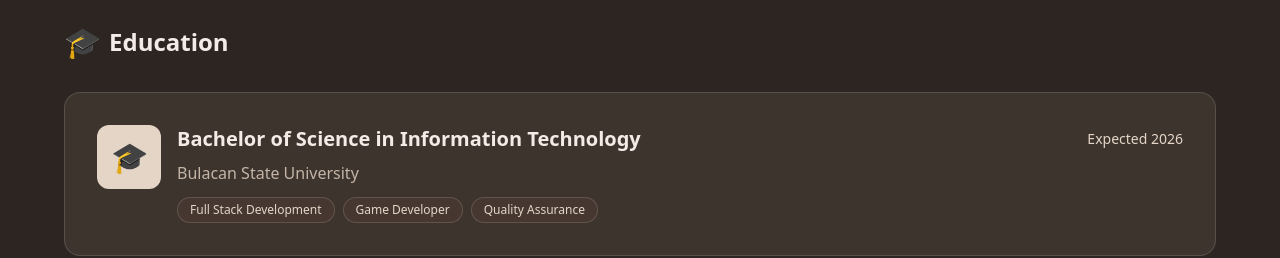
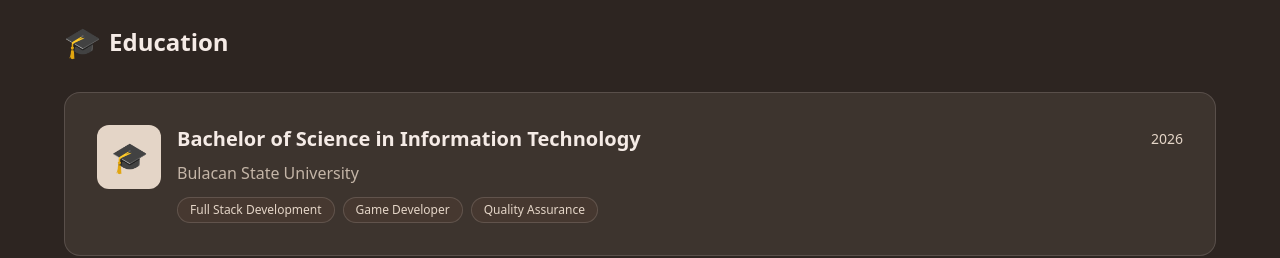
Before and after one commit to LorenzTaganas/Portfolio, a Next.js app: page / in a window 1280 px wide. Shown: the part 3600-3858 px from the top of the page. Built offline with nearby package versions, Linux system fonts and the light colour scheme.

Commit message:
feat: add Experience component with professional timeline and education details

```diff
--- a/components/Experience.tsx
+++ b/components/Experience.tsx
@@ -35,7 +35,7 @@ const Experience = () => {
     {
       degree: "Bachelor of Science in Information Technology",
       school: "Bulacan State University",
-      period: "Expected 2026",
+      period: "2026",
       icon: "🎓",
       highlights: ["Full Stack Development", "Game Developer", "Quality Assurance"]
     }
```
